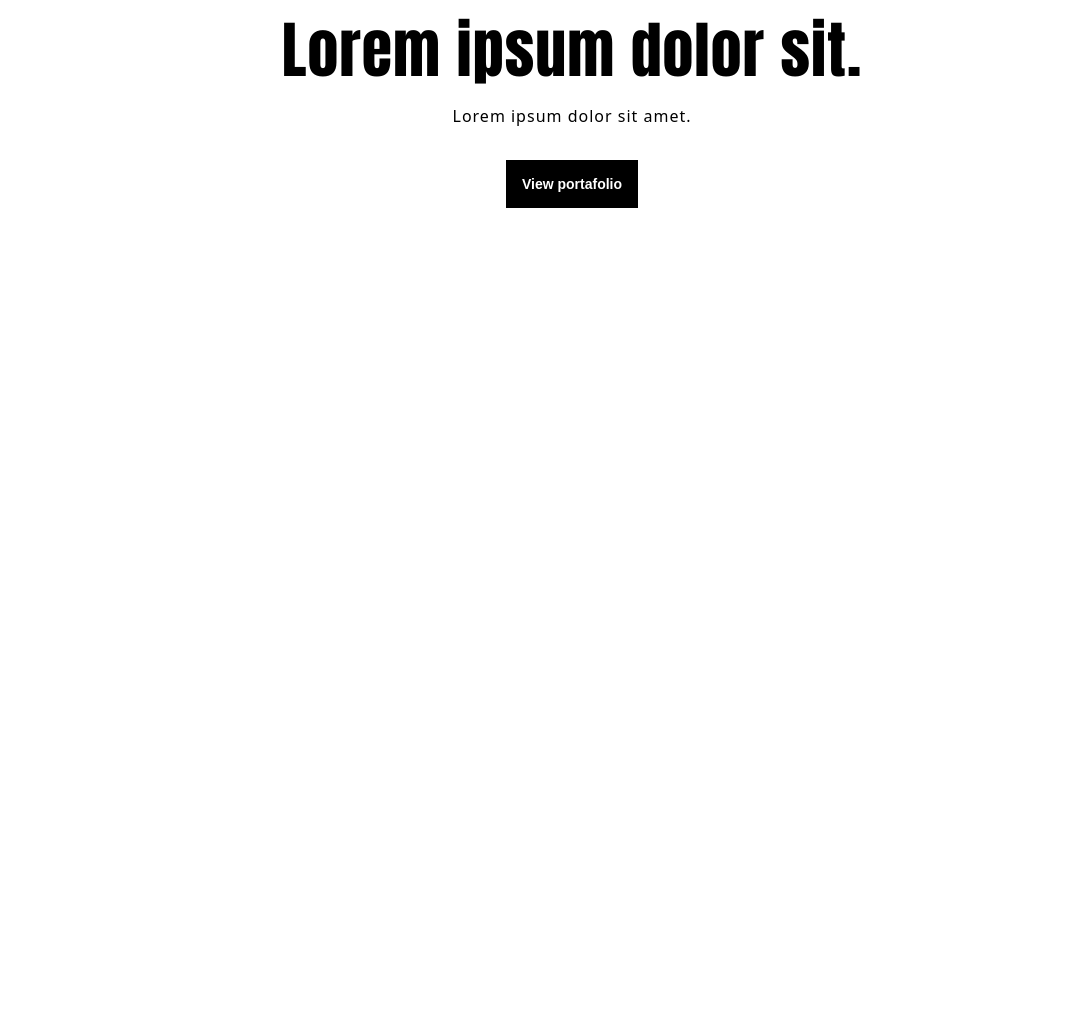
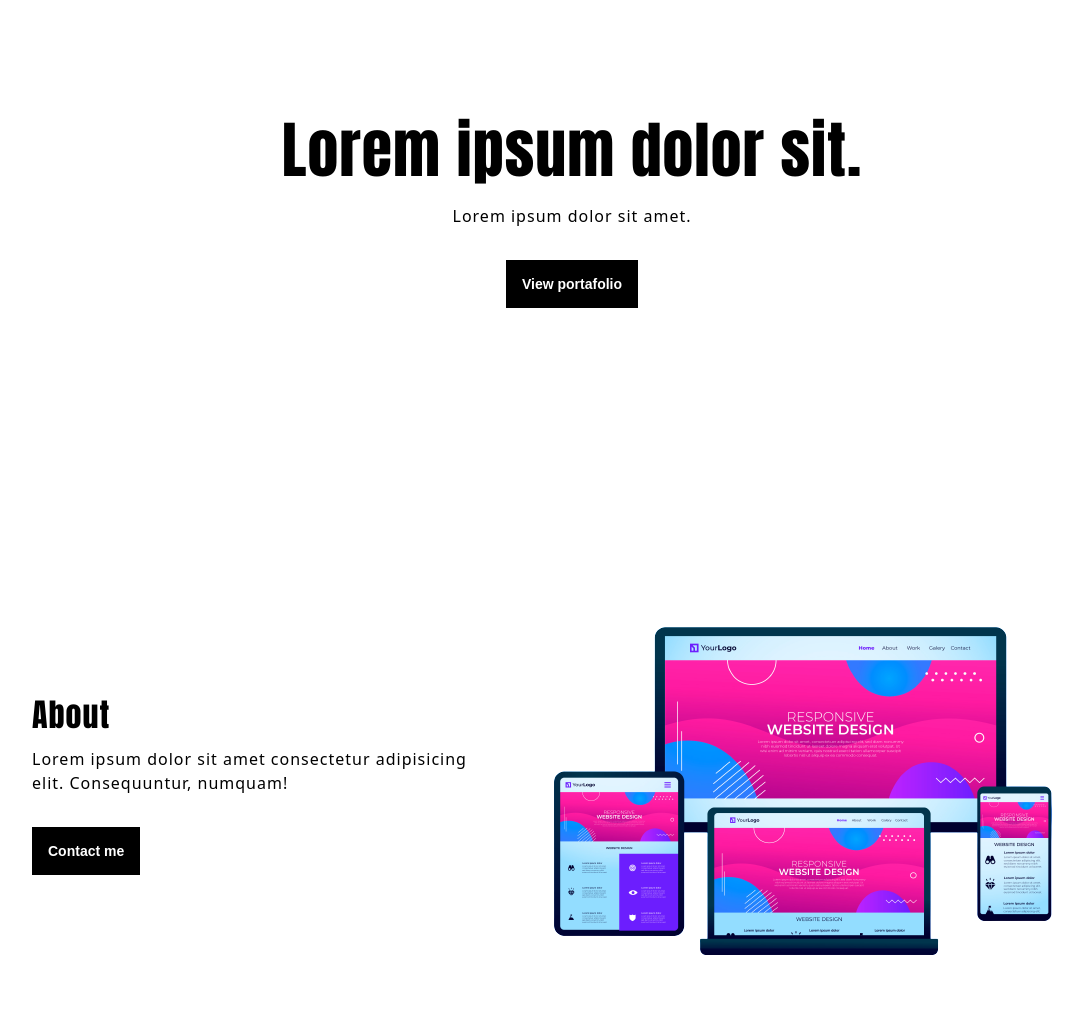
Before and after one commit to santiago2000-afk/Portafolio-html, a plain HTML site: page index.html in a window 1280 px wide. Shown: the part 165-1179 px from the top of the page, without its empty margins (68-1151 px from the left). Before the commit the page ends 800 px from the top, so only its background shows below. Drawn offline with Linux system fonts and the light colour scheme.

Commit message:
Add styles

```diff
--- a/index.html
+++ b/index.html
@@ -56,6 +56,26 @@
                 <button>View portafolio</button>
             </div>
         </div>
-    </section>
+    </section><!-- end site hero -->
+
+    <!-- about -->
+    <section class="about">
+        <div class="content">
+            <div class="about-info">
+                <!-- title -->
+                <h3>About</h3>
+
+                <!-- Content text -->
+                <p>Lorem ipsum dolor sit amet consectetur adipisicing elit. Consequuntur, numquam!</p>
+
+                <!-- Button contact -->
+                <button>Contact me</button>
+            </div>
+
+            <!-- image -->
+            <img src="responsive.png"
+                 alt="image" />
+        </div>
+    </section><!-- end about hero -->
 </body>
 </html>
--- a/style.css
+++ b/style.css
@@ -10,7 +10,7 @@ body {
 }
 
 .content {
- padding: 24px 48px;
+ padding: 24px 100px;
 }
 
 .site-header .content {
@@ -48,6 +48,10 @@ body {
     text-align: center;
 }
 
+.hero {
+    margin: 100px 0;
+}
+
 .hero h1 {
     font-family: Impact, Haettenschweiler, 'Arial Narrow Bold', sans-serif;
     font-size: 62px;
@@ -76,3 +80,43 @@ body {
 .hero button:hover {
     filter: contrast(250%);
 }
+
+.about {
+    margin: 150px 0;
+    min-height: 50vh;
+}
+
+.about .content {
+    align-items: center;
+    display: flex;
+    justify-content: space-between;
+}
+
+.about h3 {
+    font-family: Impact, Haettenschweiler, 'Arial Narrow Bold', sans-serif;
+    font-size: 32px;
+    font-weight: 300;
+    letter-spacing: 1px;
+    line-height: 1.5;
+}
+
+.about p {
+    letter-spacing: 1px;
+    line-height: 1.5;
+    margin: 8px 0;
+}
+
+.about button {
+    background-color: #000;
+    border: 0;
+    color: #fff;
+    cursor: pointer;
+    font-size: 14px;
+    font-weight: 600;
+    padding: 16px;
+    margin-top: 24px;
+}
+
+.about button:hover {
+    filter: contrast(250%);
+}
```
Also changed, not shown: responsive.png (added).
